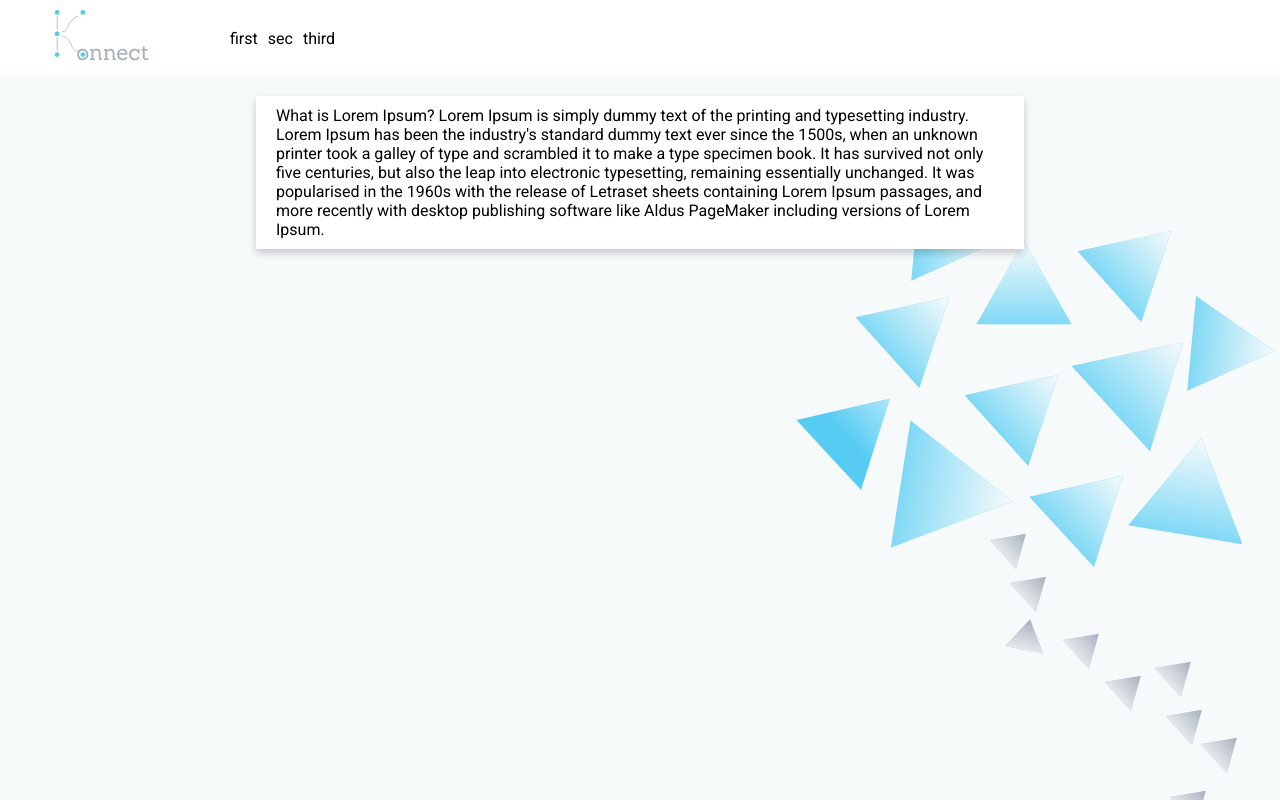
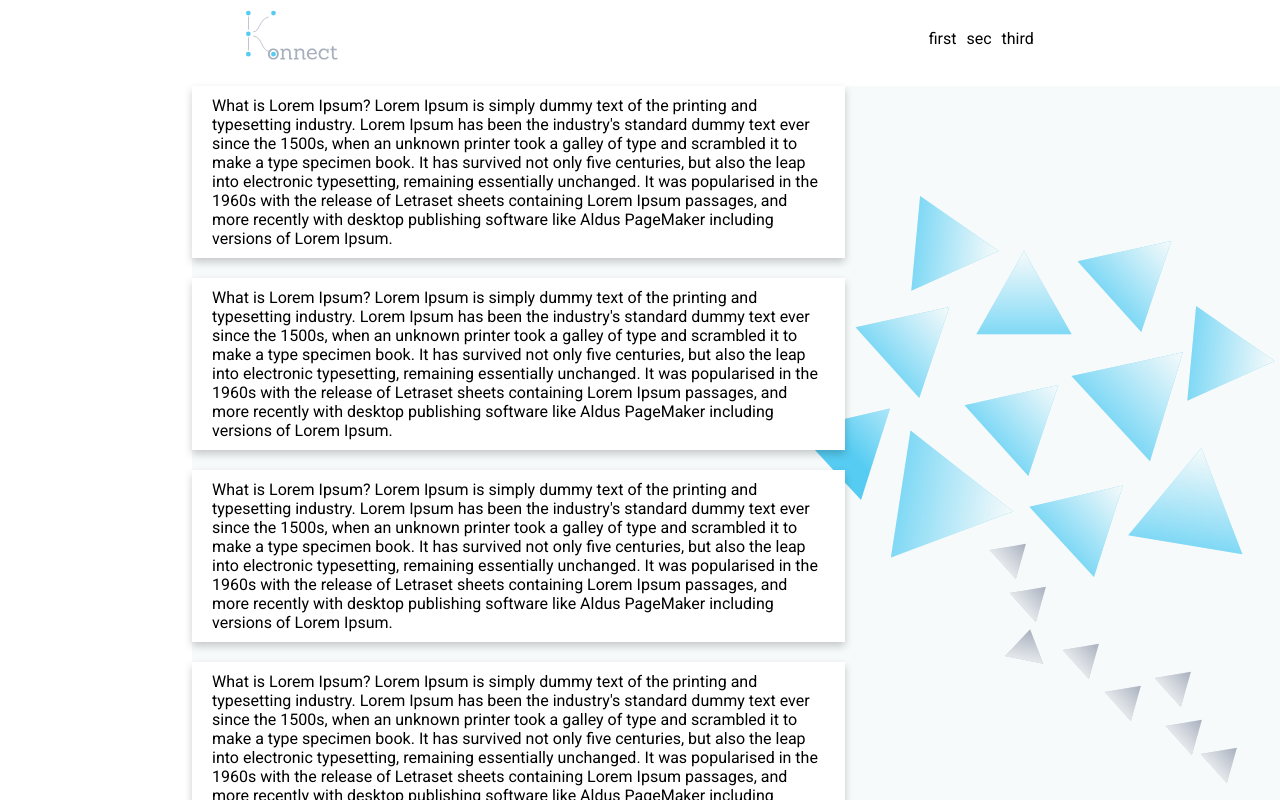
Before and after one commit to Jeevan-Kishore/Konnect, a React app: page / in a window 1280 px wide. Shown: the top 800 px of the page. Built offline with nearby package versions, Linux system fonts and the light colour scheme.

Commit message:
chore(ga): Update styles :lipstick:

```diff
--- a/src/App.js
+++ b/src/App.js
@@ -15,6 +15,12 @@ function App() {
       >
         <div className={styles.container}>
           <Card />
+          <Card />
+          <Card />
+          <Card />
+          <Card />
+          <Card />
+          <Card />
         </div>
       </div>
     </>
--- a/src/app.module.css
+++ b/src/app.module.css
@@ -1,11 +1,10 @@
 .wrapper {
-  height: 100vh;
+  height: 100%;
   background-repeat: no-repeat;
   background-position: right 100px;
-  background-attachment: scroll;
+  background-attachment: fixed;
   background-color: var(--backgroundColor);
-  display: flex;
-  justify-content: center;
+  margin-left: 15%;
 }
 
 .container {
--- a/src/components/Card/card.module.css
+++ b/src/components/Card/card.module.css
@@ -2,4 +2,5 @@
   background-color: var(--cardBgColor);
   padding: 10px 20px;
   box-shadow: 0 4px 8px 0 rgba(0, 0, 0, 0.2);
+  margin-bottom: 20px;
 }
--- a/src/components/Logo/index.js
+++ b/src/components/Logo/index.js
@@ -5,7 +5,7 @@ export const KonnectLogo = (props) => {
     <svg
       width="100%"
       height="100%"
-      viewBox="0 0 350 150"
+      viewBox="0 0 550 150"
       fill="none"
       xmlns="http://www.w3.org/2000/svg"
     >
--- a/src/components/Menu-Bar/menu-bar.module.css
+++ b/src/components/Menu-Bar/menu-bar.module.css
@@ -1,16 +1,16 @@
 .wrapper {
   height: 56px;
-  padding: 10px 10px 10px 0;
+  padding: 10px 10px 0 10px;
   position: sticky;
   top: 0;
   background-color: var(--headerBgColor);
   display: flex;
+  justify-content: space-around;
 }
 
 .logoContainer {
   height: inherit;
   width: 200px;
-  margin-left: 20px;
 }
 
 .listItemsContainer {
```
